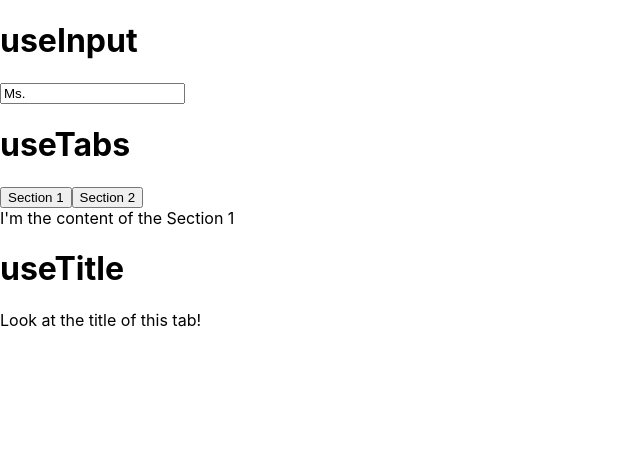
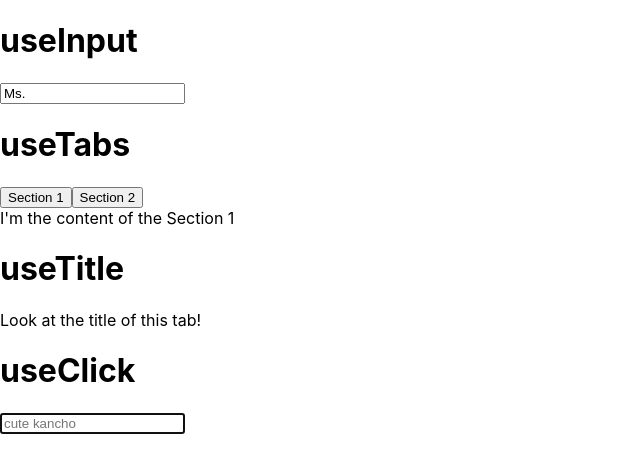
Before and after one commit to 21SLE/react_hooks_ex, a React (Create React App) app: page / in a window 1280 px wide. Shown: the top 472 px of the page, without its empty margins (0-640 px from the left). Built offline with nearby package versions, Linux system fonts and the light colour scheme.

Commit message:
reference example

```diff
--- a/src/App.js
+++ b/src/App.js
@@ -3,6 +3,7 @@ import './App.css';
 import UseInput from "./library/UseInput";
 import UseTabs from "./library/UseTabs";
 import UseTitle from "./library/UseTitle";
+import UseClick from "./library/UseClick";
 
 function App() {
   return (
@@ -10,6 +11,7 @@ function App() {
       <UseInput />
       <UseTabs />
       <UseTitle />
+      <UseClick />
     </div>
   );
 }
--- /dev/null
+++ b/src/library/UseClick.js
@@ -0,0 +1,21 @@
+import React, { useState, useEffect, useRef } from "react";
+
+function UseClick() {
+    const inputText = useRef();
+
+    useEffect(() => {
+        //useEffect안쓰면 setTimeout함수가 너무 빨리 동작해서 inputText가 undefined로 나와서
+        //useEffect안에 그냥 넣어준것.
+        setTimeout(()=> inputText.current.focus(), 2000);
+    });
+
+
+    return (
+        <div className="UseClick">
+            <h1>useClick</h1>
+            <input ref = {inputText} placeholder="cute kancho"/>
+        </div>
+  );
+}
+
+export default UseClick;
```
